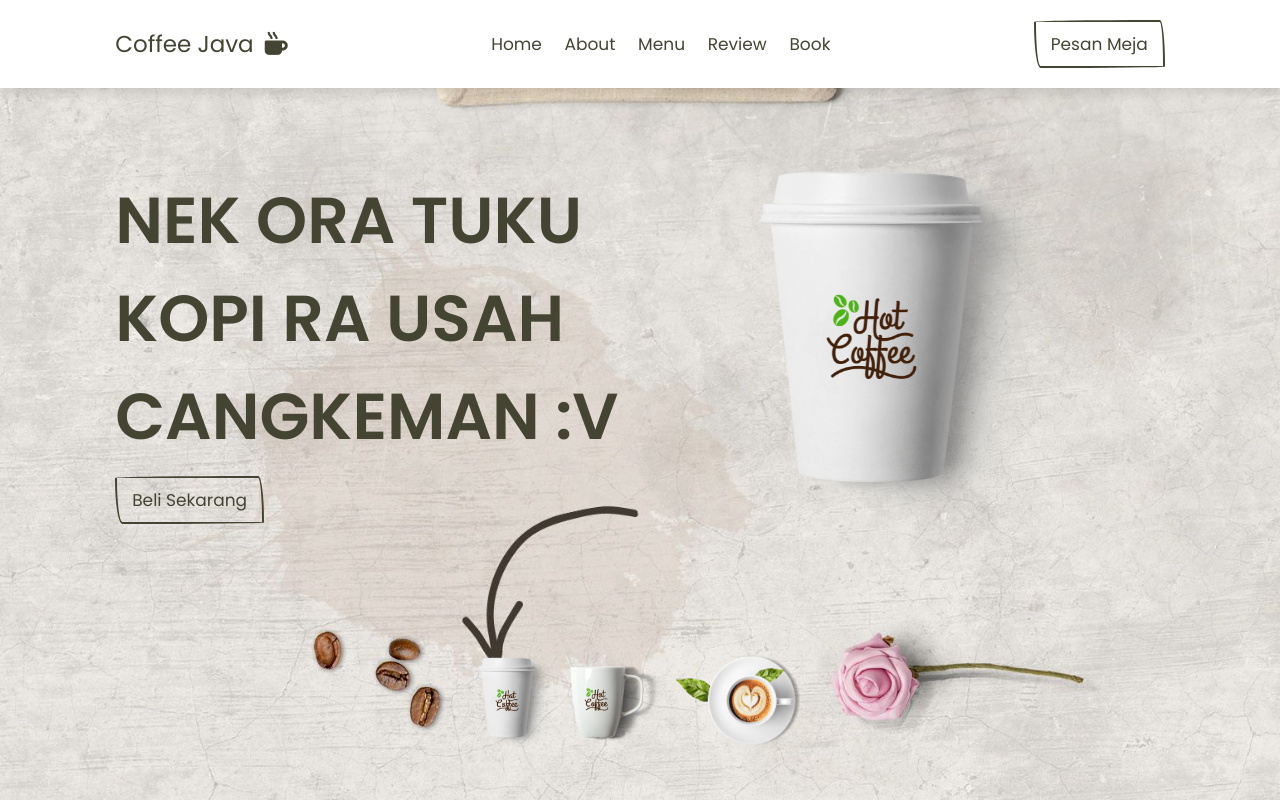
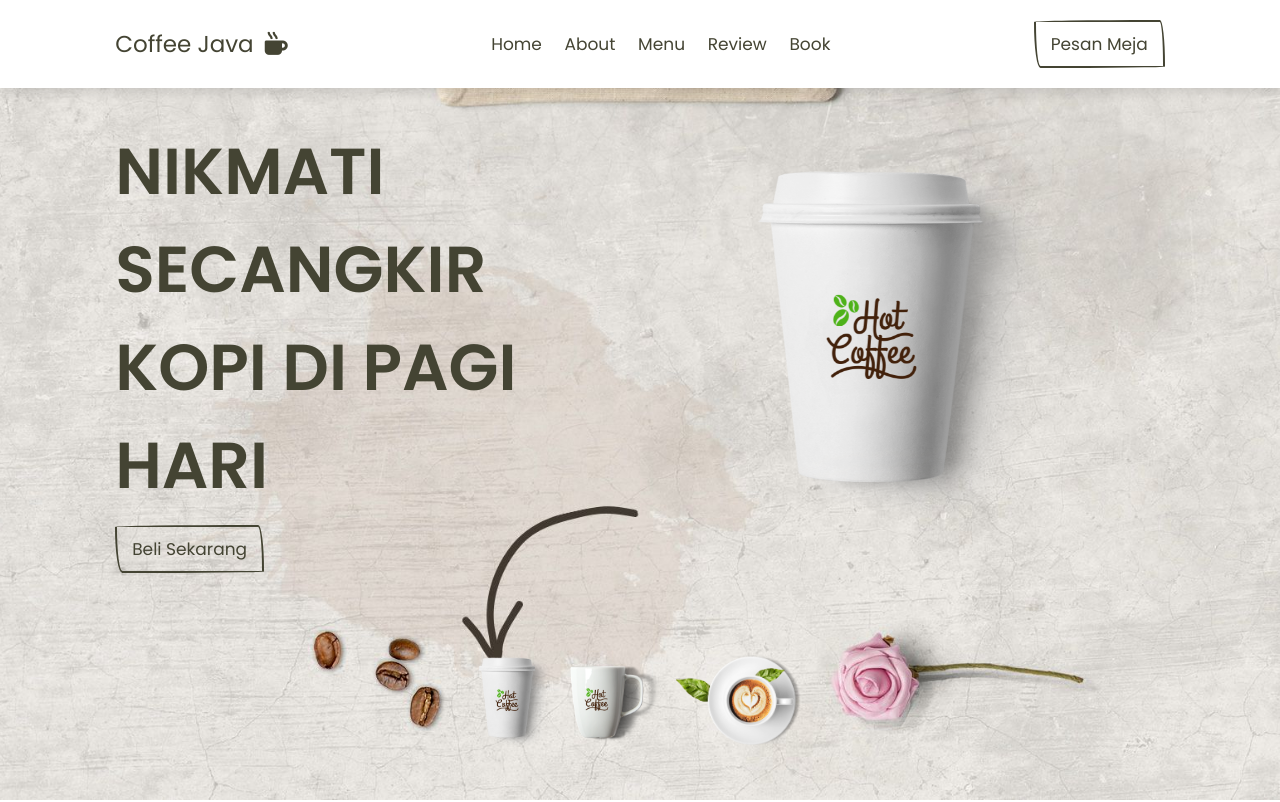
Before and after one commit to asmarahancur/coffee, a plain HTML site: page index.html in a window 1280 px wide. Shown: the top 802 px of the page. Drawn offline with nearby package versions, Linux system fonts and the light colour scheme.

Commit message:
Update index.html

```diff
--- a/index.html
+++ b/index.html
@@ -42,7 +42,7 @@
     <section class="home" id="home">
         <div class="row">
             <div class="content">
-                <h3>Nek Ora Tuku Kopi Ra Usah Cangkeman :v</h3>
+                <h3>Nikmati Secangkir Kopi Di Pagi Hari</h3>
                 <a href="#" class="btn">Beli Sekarang</a>
             </div>
 
```
